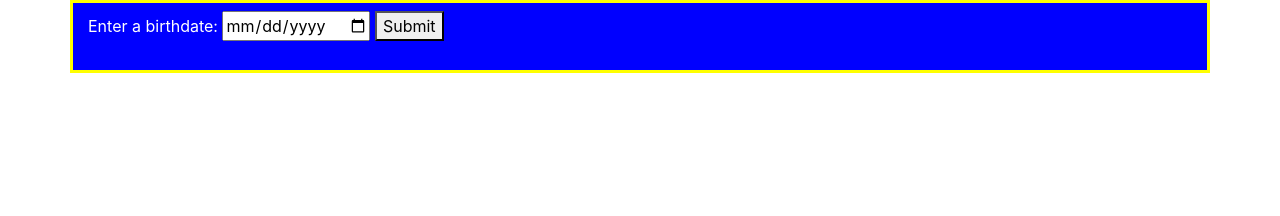
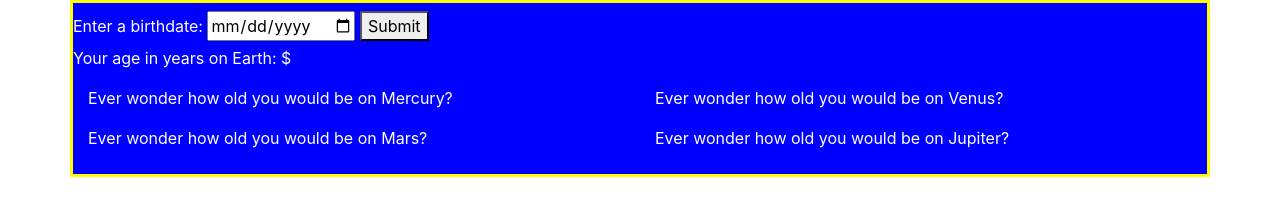
Before and after one commit to annieyshin/age_calculator, a website built with webpack: page src/index.html in a window 1280 px wide. Built offline with nearby package versions, Linux system fonts and the light colour scheme.

Commit message:
add in more HTML

```diff
--- a/src/index.html
+++ b/src/index.html
@@ -6,12 +6,35 @@
   </head>
   <body>
     <div class="container">
-      <form id="age-form">
-        <label for="birthdate">Enter a birthdate:</label>
-        <input id="birthdate" type="date">
-        <button type="submit">Submit</button>
-      </form>
-      <ul id="solution"></ul>
+      <div class="row">
+        <form id="age-form">
+          <label for="birthdate">Enter a birthdate:</label>
+          <input id="birthdate" type="date">
+          <button type="submit">Submit</button>
+        </form>
+      </div>
+
+      <div class="row">
+        <p>Your age in years on Earth: $<span id="earthYears"></span></p>
+
+      </div>
+
+      <div class="row">
+        <div class="col-md-6">
+          <p>Ever wonder how old you would be on Mercury?</p>
+        </div>
+        <div class="col-md-6">
+          <p>Ever wonder how old you would be on Venus?</p>
+        </div>
+      </div>
+      <div class="row">
+        <div class="col-md-6">
+          <p>Ever wonder how old you would be on Mars?</p>
+        </div>
+        <div class="col-md-6">
+          <p>Ever wonder how old you would be on Jupiter?</p>
+        </div>
+      </div>
     </div>
   </body>
 </html>
--- a/src/main.js
+++ b/src/main.js
@@ -3,3 +3,15 @@
 import 'bootstrap';
 import 'bootstrap/dist/css/bootstrap.min.css';
 import { Birthdate } from './birthdate.js';
+
+
+$(document).ready(function() {
+  $('#age-form').submit(function(event) {
+    event.preventDefault();
+    let birthdate = $('#birthdate');
+    let output = ageYearConvert(birthdate);
+    output.forEach(function(element) {
+      $('#earthYears').append("<li>" + element + "</li>");
+    });
+  });
+});
```
